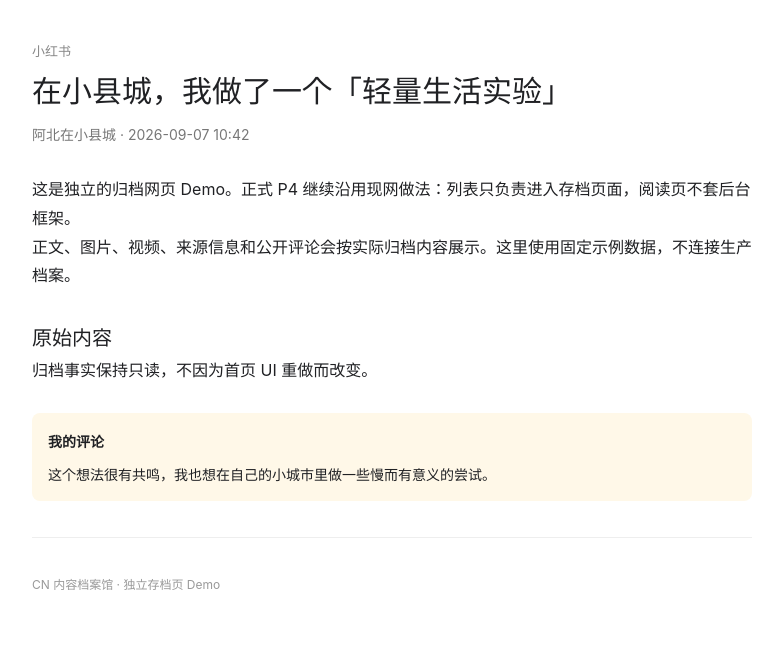
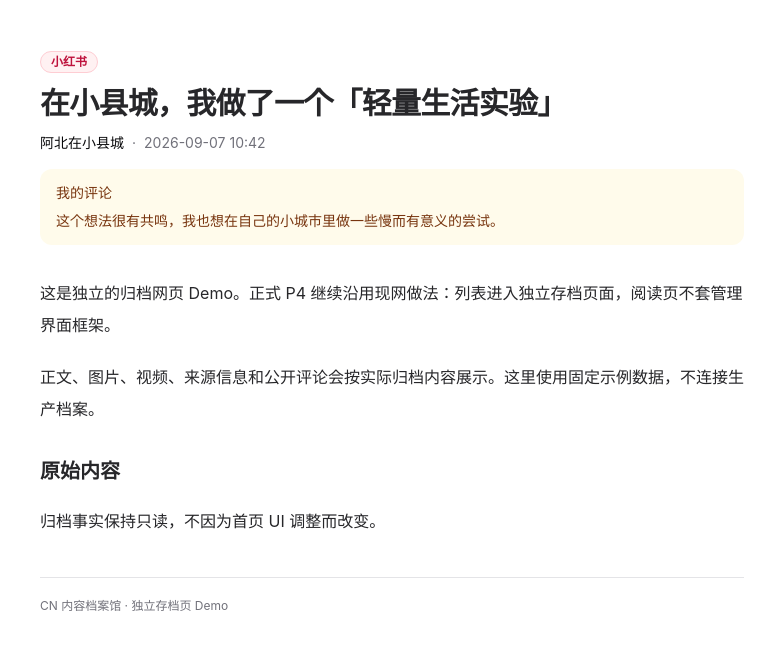
Before and after one commit to tevriq/chatgpt-vercel-test, a Next.js app: page /p4-article-demo in a window 1280 px wide. Shown: the top 650 px of the page, without its empty margins (248-1031 px from the left). Built offline with nearby package versions, Linux system fonts and the light colour scheme.

Commit message:
Align P4 standalone detail page with archive UI

```diff
--- a/pages/p4-article-demo.js
+++ b/pages/p4-article-demo.js
@@ -1,5 +1,6 @@
 import Head from 'next/head'
 import {useRouter} from 'next/router'
+import {Badge} from '../components/ui/badge'
 
 const data={
  '1732098765432':{platform:'小红书',title:'在小县城，我做了一个「轻量生活实验」',author:'阿北在小县城',time:'2026-09-07 10:42',note:'这个想法很有共鸣，我也想在自己的小城市里做一些慢而有意义的尝试。'},
@@ -7,4 +8,22 @@ const data={
  '7293847561234':{platform:'抖音',title:'我在东京，租了一个 9㎡ 的房子',author:'小林今天住哪儿',time:'2026-09-06 22:15',note:'以后去东京可以参考这个居住尺度。'},
  '1731987654321':{platform:'小红书',title:'极简生活的 10 个小习惯',author:'极简生活家',time:'2026-09-06 18:45',note:''}
 }
-export default function Article(){const r=useRouter();const a=data[String(r.query.id||'')]||data['1732098765432'];return <><Head><title>{a.title}</title><meta name="viewport" content="width=device-width, initial-scale=1"/></Head><main style={{maxWidth:760,margin:'0 auto',padding:'40px 20px 80px',fontFamily:'-apple-system,BlinkMacSystemFont,"PingFang SC",sans-serif',color:'#202124',lineHeight:1.8}}><div style={{fontSize:13,color:'#888'}}>{a.platform}</div><h1 style={{fontSize:30,lineHeight:1.35,margin:'8px 0 10px'}}>{a.title}</h1><div style={{fontSize:14,color:'#777',marginBottom:28}}>{a.author} · {a.time}</div><p>这是独立的归档网页 Demo。正式 P4 继续沿用现网做法：列表只负责进入存档页面，阅读页不套后台框架。</p><p>正文、图片、视频、来源信息和公开评论会按实际归档内容展示。这里使用固定示例数据，不连接生产档案。</p><h2 style={{fontSize:20,marginTop:30}}>原始内容</h2><p>归档事实保持只读，不因为首页 UI 重做而改变。</p>{a.note&&<div style={{marginTop:28,padding:'14px 16px',background:'#fff8e8',borderRadius:8}}><b style={{fontSize:14}}>我的评论</b><div style={{marginTop:6,fontSize:14}}>{a.note}</div></div>}<hr style={{border:0,borderTop:'1px solid #eee',margin:'36px 0'}}/><div style={{fontSize:12,color:'#999'}}>CN 内容档案馆 · 独立存档页 Demo</div></main></>}
+function Platform({p}){const c=p==='小红书'?'border-rose-200 bg-rose-50 text-rose-700':p==='抖音'?'border-fuchsia-200 bg-fuchsia-50 text-fuchsia-700':'border-emerald-200 bg-emerald-50 text-emerald-700';return <Badge variant="outline" className={c}>{p}</Badge>}
+export default function Article(){
+ const r=useRouter()
+ const a=data[String(r.query.id||'')]||data['1732098765432']
+ const note=typeof r.query.note==='string'?r.query.note:a.note
+ return <><Head><title>{a.title}</title><meta name="viewport" content="width=device-width, initial-scale=1, viewport-fit=cover"/></Head><main className="mx-auto max-w-3xl px-5 py-8 text-zinc-800 sm:px-8 sm:py-12">
+  <Platform p={a.platform}/>
+  <h1 className="mt-3 text-2xl font-semibold leading-tight tracking-tight sm:text-3xl">{a.title}</h1>
+  <div className="mt-3 text-sm text-muted-foreground"><span className="font-medium text-foreground">{a.author}</span><span className="mx-2">·</span><span>{a.time}</span></div>
+  {note&&<section className="mt-4 rounded-lg bg-amber-50 px-4 py-3 text-sm leading-6 text-amber-900"><div className="mb-1 font-medium">我的评论</div><div>{note}</div></section>}
+  <article className="mt-8 space-y-5 text-[16px] leading-8">
+   <p>这是独立的归档网页 Demo。正式 P4 继续沿用现网做法：列表进入独立存档页面，阅读页不套管理界面框架。</p>
+   <p>正文、图片、视频、来源信息和公开评论会按实际归档内容展示。这里使用固定示例数据，不连接生产档案。</p>
+   <h2 className="pt-3 text-xl font-semibold">原始内容</h2>
+   <p>归档事实保持只读，不因为首页 UI 调整而改变。</p>
+  </article>
+  <div className="mt-10 border-t pt-5 text-xs text-muted-foreground">CN 内容档案馆 · 独立存档页 Demo</div>
+ </main></>
+}
```
